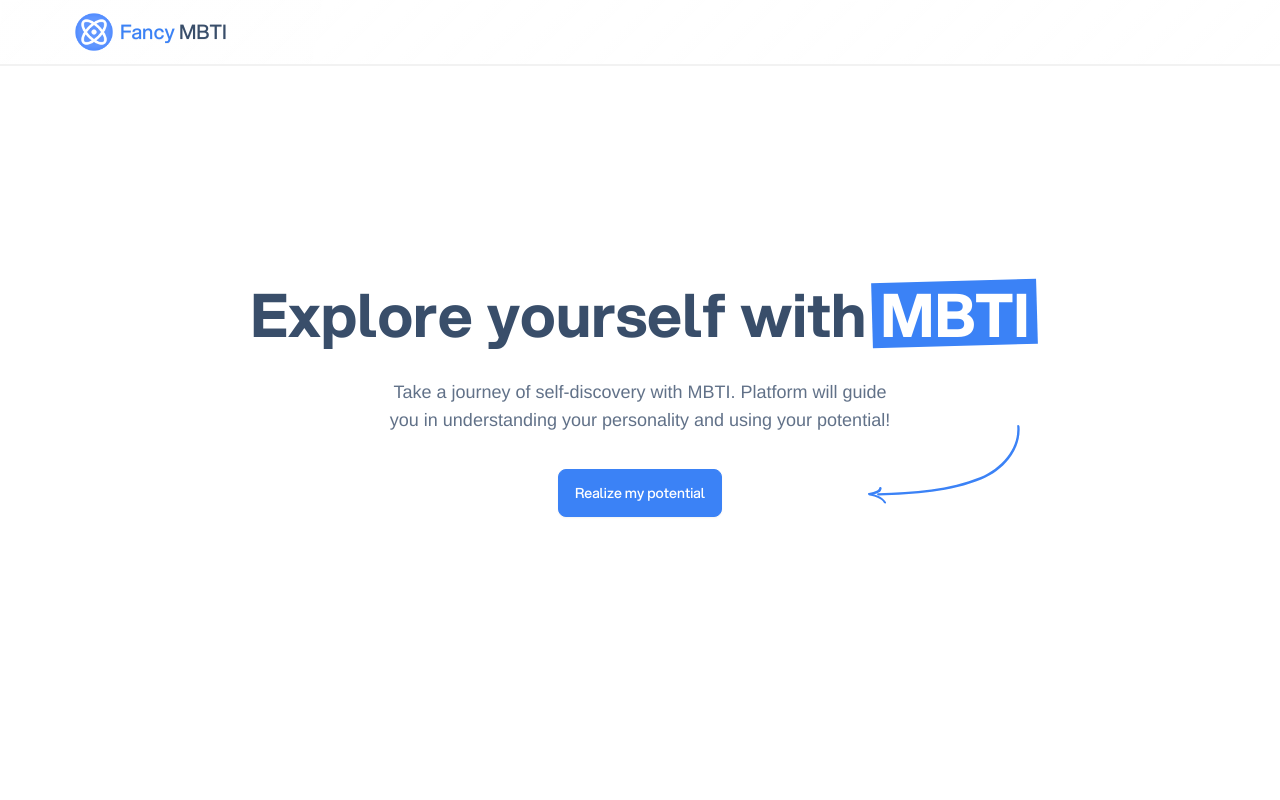
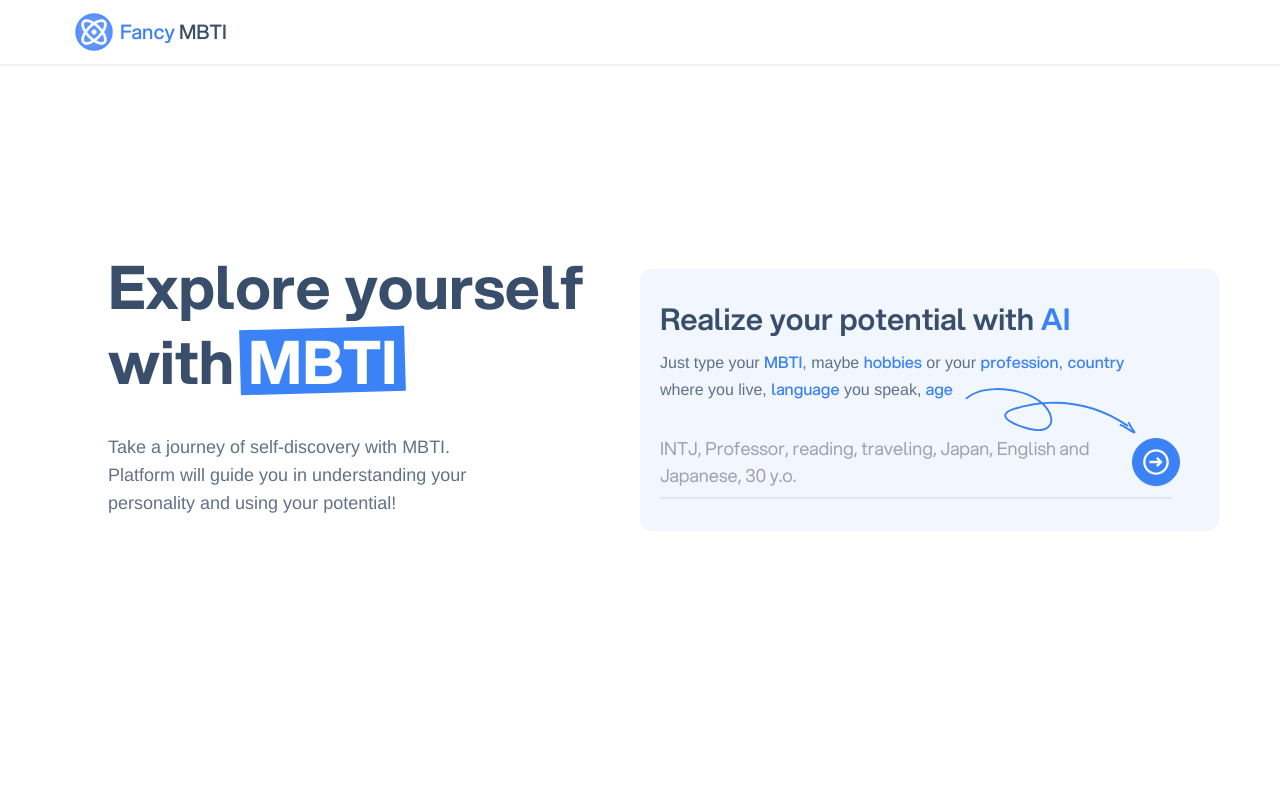
Before and after one commit to NightWanderer2004/fancy-mbti, a Next.js app: page / in a window 1280 px wide. Shown: the top 800 px of the page. Built offline with nearby package versions, Linux system fonts and the light colour scheme; a web font is replaced by a local one.

Commit message:
Improve design and desktop layout

```diff
--- a/src/app/page.js
+++ b/src/app/page.js
@@ -4,8 +4,10 @@ import Personalizer from '@/components/Personalizer'
 export default function Home() {
    return (
       <div>
-         <Hero />
-         <Personalizer />
+         <div className='lg:flex gap-10 items-center justify-center'>
+            <Hero />
+            <Personalizer />
+         </div>
       </div>
    )
 }
--- a/src/components/Hero.js
+++ b/src/components/Hero.js
@@ -1,23 +1,24 @@
 export default function Hero() {
    return (
-      <main className='hero min-h-screen'>
-         <div className='hero-content lg:text-center px-0'>
+      <main className='hero xl:w-auto min-h-screen'>
+         <div className='hero-content px-0'>
             <div className='relative'>
-               <h1 className='text-6xl font-aspekta font-bold mb-0'>
+               <h1 className='text-6xl sm:leading-tight font-aspekta font-bold mb-0 max-w-lg'>
                   Explore yourself with{' '}
-                  <span className='text-base-100 relative'>
+                  <span className='text-base-100 relative z-10'>
                      MBTI
                      <div className='w-[165px] h-[65px] bg-primary -z-10 absolute top-[10px] -left-2 rotate-[-1.6deg]'></div>
                   </span>
                </h1>
-               <p className='py-3 text-lg max-w-lg mx-auto'>
+               <p className='py-3 text-lg max-w-sm'>
                   Take a journey of self-discovery with MBTI. Platform will guide you in understanding your personality and using your potential!
                </p>
+               <div className='lg:hidden'>
                   <a href='#personalizer' className='no-underline btn btn-primary text-base-100 btn-md font-aspekta'>
                      Realize my potential
                   </a>
                   <svg
-                  className='absolute bottom-0 right-0 w-[170px] skew-x-[15deg] pointer-events-none'
+                     className='absolute -bottom-1 left-[170px] -0 w-[170px] skew-x-[15deg] rotate-[5deg] pointer-events-none'
                      width='227'
                      height='106'
                      viewBox='0 0 227 106'
@@ -44,6 +45,7 @@ export default function Hero() {
                   </svg>
                </div>
             </div>
+         </div>
       </main>
    )
 }
--- a/src/components/Personalizer.js
+++ b/src/components/Personalizer.js
@@ -257,24 +257,24 @@ export default function Personalizer() {
    }
 
    return (
-      <div id='personalizer' className='relative py-6'>
-         <div className='bg-base-200 absolute top-0 -left-5 w-screen h-full -z-20 rounded-xl'></div>
-         <h1 className='font-aspekta font-semibold mt-0 mb-3'>
-            Realize your potential with <br /> <span className='text-primary'>AI system</span>
+      <div id='personalizer' className='relative py-8'>
+         <div className='bg-base-200 absolute top-0 -left-5 md:-left-12 lg:-left-5 w-screen lg:w-[113%] h-full -z-20 rounded-xl'></div>
+         <h1 className='font-aspekta font-semibold lg:text-3xl mt-0 mb-3'>
+            Realize your potential with <span className='text-primary'>AI</span>
          </h1>
-         <p className='mt-0'>
-            Just type your <span className='text-secondary font-medium font-aspekta'>MBTI</span>, maybe{' '}
-            <span className='text-secondary font-medium font-aspekta'>hobbies</span> or your{' '}
-            <span className='text-secondary font-medium font-aspekta'>profession</span>,{' '}
-            <span className='text-secondary font-medium font-aspekta'>country</span> where you live,
-            <span className='text-secondary font-medium font-aspekta'>language</span> you speak,{' '}
-            <span className='text-secondary font-medium font-aspekta'>age</span>
+         <p className='mt-0 leading-relaxed max-w-sm sm:max-w-full md:max-w-xl xl:max-w-lg'>
+            Just type your <span className='text-primary font-medium font-aspekta'>MBTI</span>, maybe{' '}
+            <span className='text-primary font-medium font-aspekta'>hobbies</span> or your{' '}
+            <span className='text-primary font-medium font-aspekta'>profession</span>,{' '}
+            <span className='text-primary font-medium font-aspekta'>country</span> where you live,{' '}
+            <span className='text-primary font-medium font-aspekta'>language</span> you speak,{' '}
+            <span className='text-primary font-medium font-aspekta'>age</span>
          </p>
          <form className='bg-transparent flex items-center gap-2 border-b-2 border-base-300 pb-2 mt-8'>
             <textarea
                className='w-full bg-transparent text-primary text-lg font-aspekta leading-normal resize-none outline-none'
                placeholder='INTJ, Professor, reading, traveling, Japan, English and Japanese, 30 y.o.'
-            />{' '}
+            />
             <button className='btn btn-primary rounded-full w-12 relative left-2'>
                <svg className='scale-[200%]' width='24' height='24' viewBox='0 0 24 24' fill='none' xmlns='http://www.w3.org/2000/svg'>
                   <path
@@ -293,7 +293,7 @@ export default function Personalizer() {
             </button>
          </form>
          <svg
-            className='absolute bottom-14 right-10 rotate-[35deg] w-[160px] pointer-events-none'
+            className='absolute bottom-[58px] right-10 rotate-[35deg] w-[160px] pointer-events-none'
             width='253'
             height='119'
             viewBox='0 0 253 119'
```
Lines whose indentation alone changed are shown as unchanged.
